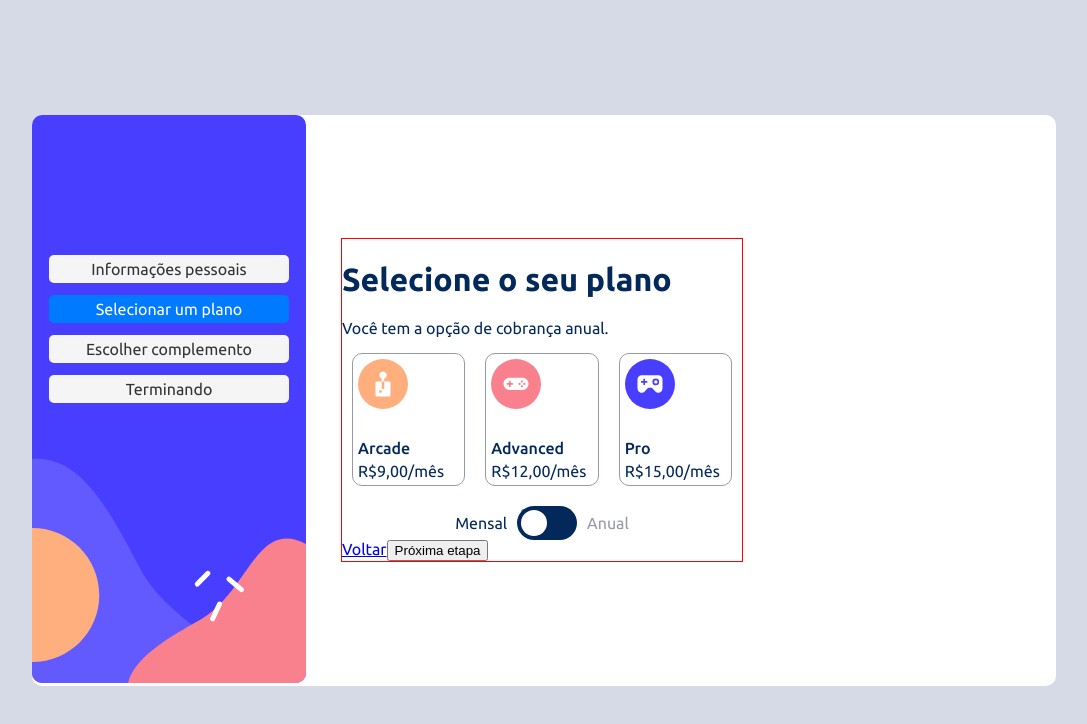
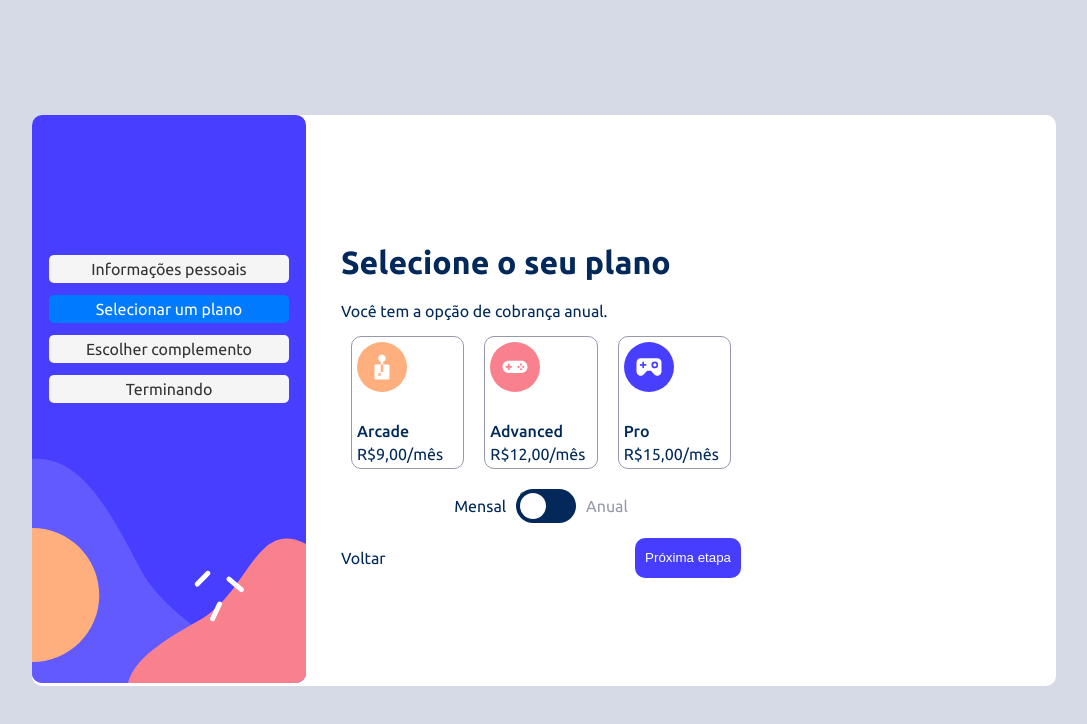
Before and after one commit to tobiasramos/multi-step-form, a React (Create React App) app: page /select-your-plan in a window 1280 px wide. Shown: the top 724 px of the page, without its empty margins (96-1183 px from the left). Built offline with nearby package versions, Linux system fonts and the light colour scheme; the HTML template or start-up script is replaced by a standard one.

Commit message:
Criando os componentes de botões separados

```diff
--- /dev/null
+++ b/src/components/buttons/back-button.js
@@ -0,0 +1,16 @@
+import { Link } from "react-router-dom/cjs/react-router-dom.min";
+
+const BackButton = ({ to }) => {
+  const linkStyles = {
+    textDecoration: "none",
+    color: "inherit",
+  };
+
+  return (
+    <Link to={to} style={linkStyles}>
+      Voltar
+    </Link>
+  );
+};
+
+export default BackButton;
--- /dev/null
+++ b/src/components/buttons/next-button.js
@@ -0,0 +1,22 @@
+import { styled } from "styled-components";
+import PropTypes from "prop-types";
+
+const NextButton = ({ onClick }) => {
+  return <Button onClick={onClick}>Próxima etapa</Button>;
+};
+
+NextButton.propTypes = {
+  onClick: PropTypes.func.isRequired,
+};
+
+const Button = styled.button`
+  padding: 10px;
+  height: 5vh;
+  border: none;
+  cursor: pointer;
+  color: #fff;
+  background-color: hsl(243, 100%, 62%);
+  border-radius: 10px;
+}`;
+
+export default NextButton;
--- a/src/components/finishingUp/finishing-up.js
+++ b/src/components/finishingUp/finishing-up.js
@@ -1,4 +1,6 @@
-import { Link } from 'react-router-dom';
+import { styled } from 'styled-components';
+import BackButton from '../buttons/back-button';
+import NextButton from '../buttons/next-button';
 
 const FinishingUp = ({ location }) => {
   const selectedPlan = location.state?.selectedPlan || null;
@@ -22,9 +24,19 @@ const FinishingUp = ({ location }) => {
           </li>
         ))}
       </ul>
-      <Link to="/pick-add-ons">Voltar</Link>
+       <Btns>
+        <BackButton to="/pick-add-ons" />
+        <NextButton />
+      </Btns>
     </div>
   );
 };
 
+const Btns = styled.div`
+  margin-top: 15px;
+  display: flex;
+  align-items: center;
+  justify-content: space-between;
+`;
+
 export default FinishingUp;
--- a/src/components/personalInfo/personal-info.js
+++ b/src/components/personalInfo/personal-info.js
@@ -1,6 +1,7 @@
 import styled from "styled-components";
 import { useHistory } from "react-router-dom";
 import { useState } from "react";
+import NextButton from "../buttons/next-button";
 
 const PersonalInfo = () => {
   const history = useHistory();
@@ -75,13 +76,11 @@ const PersonalInfo = () => {
           value={number}
           onChange={(e) => handleInputChange(e, "number")}
         />
-         {numberError && (
-          <ErrorMessage>
-            Por favor, preencha o número de telefone.
-          </ErrorMessage>
+        {numberError && (
+          <ErrorMessage>Por favor, preencha o número de telefone.</ErrorMessage>
         )}
       </CampInput>
-      <button type="submit">Próxima etapa</button>
+      <NextButton />
     </Form>
   );
 };
--- a/src/components/pickAddOns/pick-add-ons.js
+++ b/src/components/pickAddOns/pick-add-ons.js
@@ -1,7 +1,9 @@
 import { styled } from "styled-components";
 import { useHistory } from "react-router-dom";
 import { useState } from "react";
-import { Link, useLocation } from "react-router-dom/cjs/react-router-dom.min";
+import { useLocation } from "react-router-dom/cjs/react-router-dom.min";
+import NextButton from "../buttons/next-button";
+import BackButton from "../buttons/back-button";
 
 const PickAddOns = () => {
   const location = useLocation();
@@ -27,7 +29,7 @@ const PickAddOns = () => {
     }
   };
 
-  const handleOptionToggle = (option, price)=> {
+  const handleOptionToggle = (option, price) => {
     const existingOption = selectedOptions.find((item) => item.name === option);
     if (existingOption) {
       setSelectedOptions(
@@ -80,8 +82,10 @@ const PickAddOns = () => {
           <Price>+R$2,00/mês</Price>
         </AddOns>
       </TypeAddOns>
-      <Link to="/select-your-plan">Voltar</Link>
-      <button onClick={handleNextStep}>Próxima etapa</button>
+      <Btns>
+        <BackButton to="/select-your-plan" />
+        <NextButton onClick={handleNextStep} />
+      </Btns>
     </AddOnsContainer>
   );
 };
@@ -114,4 +118,11 @@ const Price = styled.span`
   right: 22px;
 `;
 
+const Btns = styled.div`
+  margin-top: 15px;
+  display: flex;
+  align-items: center;
+  justify-content: space-between;
+`;
+
 export default PickAddOns;
--- a/src/components/selectYourPlan/select-your-plan.js
+++ b/src/components/selectYourPlan/select-your-plan.js
@@ -1,7 +1,8 @@
 import { styled } from "styled-components";
 import { useHistory } from "react-router-dom";
 import { useState } from "react";
-import { Link } from "react-router-dom/cjs/react-router-dom.min";
+import NextButton from "../buttons/next-button";
+import BackButton from "../buttons/back-button";
 
 const SelectYourPlan = () => {
   const history = useHistory();
@@ -11,7 +12,7 @@ const SelectYourPlan = () => {
     if (selectedPlan) {
       history.push({
         pathname: "/pick-add-ons",
-        state: { selectedPlan }
+        state: { selectedPlan },
       });
     } else {
       alert("Selecione um plano");
@@ -70,7 +71,7 @@ const SelectYourPlan = () => {
           )}
         </Plan>
         <Plan
-          onClick={() => handlePlanClick("pro",  checked ? 150 : 15)}
+          onClick={() => handlePlanClick("pro", checked ? 150 : 15)}
           selected={selectedPlan && selectedPlan.name === "pro"}
         >
           <Img src="/images/icon-pro.svg" alt="Icone pro" />
@@ -89,7 +90,7 @@ const SelectYourPlan = () => {
         </Plan>
       </Plans>
       <SwitchContainer>
-      <span className={checked ? 'inactive' : 'active'}>Mensal</span>
+        <span className={checked ? "inactive" : "active"}>Mensal</span>
         <Switch>
           <input
             type="checkbox"
@@ -98,16 +99,17 @@ const SelectYourPlan = () => {
           />
           <span></span>
         </Switch>
-        <span className={checked ? 'active' : 'inactive'}>Anual</span>
+        <span className={checked ? "active" : "inactive"}>Anual</span>
       </SwitchContainer>
-      <Link to="/">Voltar</Link>
-      <button onClick={handleNextStep}>Próxima etapa</button>
+      <Btns>
+        <BackButton to="/" />
+        <NextButton onClick={handleNextStep} />
+      </Btns>
     </PlanContainer>
   );
 };
 
 const PlanContainer = styled.div`
-  border: 1px red solid;
   width: 25rem;
 `;
 
@@ -221,4 +223,11 @@ const Switch = styled.label`
   }
 `;
 
+const Btns = styled.div`
+  margin-top: 15px;
+  display: flex;
+  align-items: center;
+  justify-content: space-between;
+`;
+
 export default SelectYourPlan;
```
Also changed, not shown: src/page/home.js (line endings or trailing spaces).
